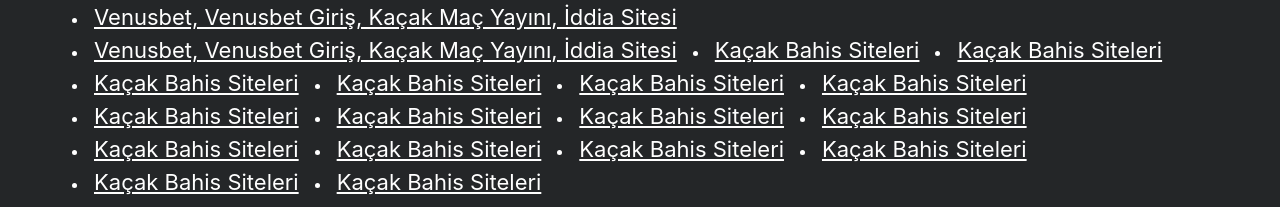
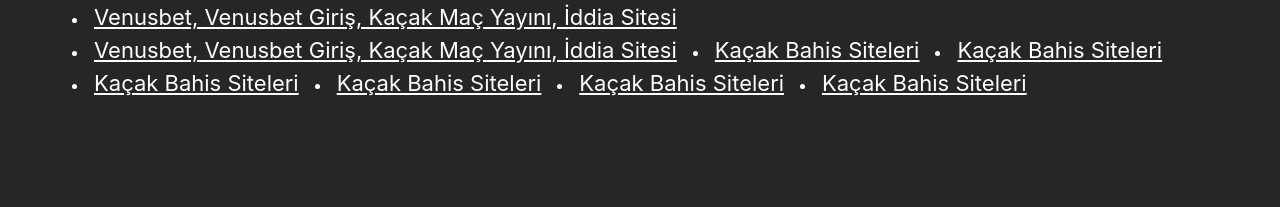
Before and after one commit to seozxd/ultron-links, a plain HTML site: page index.html in a window 1280 px wide. Shown: the part 1061-1268 px from the top of the page. Drawn offline with Linux system fonts and the light colour scheme.

Commit message:
Remove spam warning comments and update Google site verification in gunceladres.html, guncelgiris.html, yenigiris.html, and index.html for improved clarity and SEO compliance

```diff
--- a/index.html
+++ b/index.html
@@ -3,7 +3,7 @@
   <meta charset="utf-8" />
   <meta name="viewport" content="width=device-width, initial-scale=1" />
   <title>Yeni Online Bahis Siteleri ve Deneme Bonusları</title>
-  <meta name="description" content="Güncel truvabet siteleri giriş adresleri ve yeni açılan sitelerin çalışır bağlantıları. En hızlı erişim için tek sayfada hepsi.">
+  <meta name="description" content="Güncel siteleri giriş adresleri ve yeni açılan sitelerin çalışır bağlantıları. En hızlı erişim için tek sayfada hepsi.">
   <link rel="canonical" href="https://www.truvabet-giris.com/tr/page/3/" />
   <meta name="robots" content="index, follow, max-snippet:-1, max-image-preview:large, max-video-preview:-1">
   <meta name="googlebot" content="index, follow, max-snippet:-1, max-image-preview:large, max-video-preview:-1">
@@ -11,15 +11,7 @@
   <meta name="format-detection" content="telephone=no" />
   <meta name="theme-color" content="#0b0f19" />
   <meta name="author" content="TRV Grup - SEO Ekibi" />
-  <!--
-  *******
-  -------
-  *** EĞER BU SAYFADA YER ALIYORSANIZ TRUVABET, VENUSBET VEYA RONABET İLE İLGİLİ SPAM YAPIYORSUNUZDUR. YAPMAMANIZI TAVSİYE EDERİZ ***
-  *** IF YOU ARE SEEING THIS PAGE, YOU ARE INVOLVED IN SPAM ACTIVITIES RELATED TO TRUVABET, VENUSBET OR RONABET. WE STRONGLY ADVISE YOU TO STOP. ***
-  *** iletişim/contact: report.security@truvabet.com
-  ------
-  *******
-  -->
+
   <meta name="google-site-verification" content="4B1vPFe2jqY0_fkO7CWdPKtYH5PkV9XEZlx7zAQxPCY" />
   <link rel="alternate" hreflang="tr" href="https://www.truvabet-giris.com/" />
   <link rel="alternate" hreflang="x-default" href="https://www.truvabet.org" />
@@ -155,20 +147,10 @@
     <li><a href="https://venusbetguncelgiris.com" rel="sponsored">Venusbet, Venusbet Giriş, Kaçak Maç Yayını, İddia Sitesi</a></li>
     <li><a href="https://venusbets.net" rel="sponsored">Kaçak Bahis Siteleri</a></li>
     <li><a href="https://venusbetuyelik.com" rel="sponsored">Kaçak Bahis Siteleri</a></li>
-    <li><a href="https://marcodastresfronteiras.com.br" rel="sponsored">Kaçak Bahis Siteleri</a></li>
     <li><a href="https://venusbetgit.com" rel="sponsored">Kaçak Bahis Siteleri</a></li>
     <li><a href="https://venusbets.com" rel="sponsored">Kaçak Bahis Siteleri</a></li>
     <li><a href="https://venusbeti.com" rel="sponsored">Kaçak Bahis Siteleri</a></li>
     <li><a href="https://venusbetle.com" rel="sponsored">Kaçak Bahis Siteleri</a></li>
-    <li><a href="https://www.calameo.com/books/007958515a74be6fa7c90" rel="sponsored">Kaçak Bahis Siteleri</a></li>
-    <li><a href="https://slwe.management.ind.in" rel="sponsored">Kaçak Bahis Siteleri</a></li>
-    <li><a href="https://dogacademie.fr" rel="sponsored">Kaçak Bahis Siteleri</a></li>
-    <li><a href="https://familiaria.fr" rel="sponsored">Kaçak Bahis Siteleri</a></li>
-    <li><a href="https://bastide-volets-rouges.fr" rel="sponsored">Kaçak Bahis Siteleri</a></li>
-    <li><a href="https://fundovidaips.com/" rel="sponsored">Kaçak Bahis Siteleri</a></li>
-    <li><a href="https://www.waterfordgaa.ie/" rel="sponsored">Kaçak Bahis Siteleri</a></li>
-    <li><a href="https://marcodastresfronteiras.com.br/" rel="sponsored">Kaçak Bahis Siteleri</a></li>
-    <li><a href="http://www.venusbetgiris.net/" rel="sponsored">Kaçak Bahis Siteleri</a></li>
     </div>
     <section class="bet-content">
   <h2>Bet Giriş Adresleri – Güncel ve Hızlı Bağlantılar</h2>
```
Also changed, not shown: gunceladres.html (+1 -9 lines), guncelgiris.html (+1 -9 lines), yenigiris.html (+1 -9 lines).
